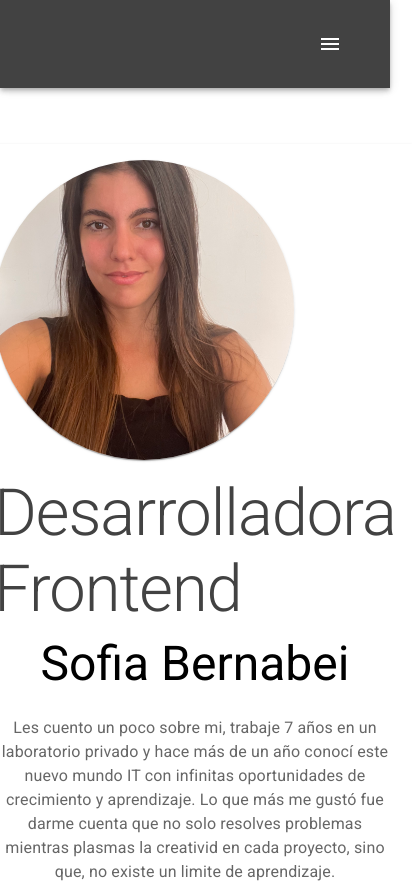
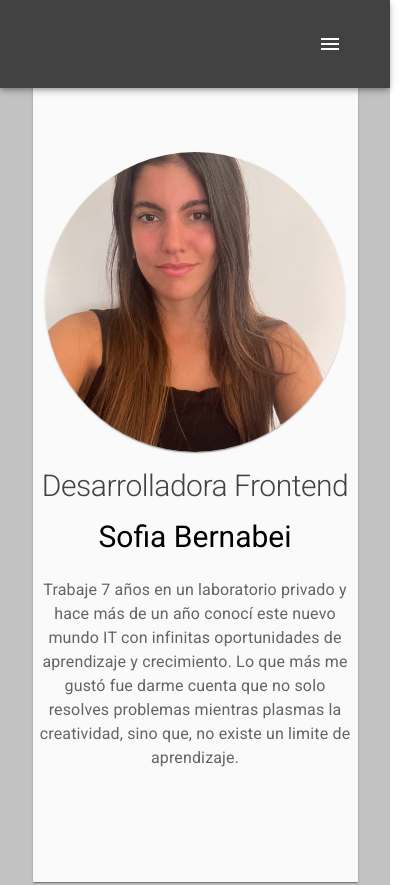
Before and after one commit to SOFIABERNABEICEJAS/Porfolio-SB, a React (Create React App) app: page / in a window 390 px wide. Shown: the top 885 px of the page, 412 px wide, since content can reach past the window. Built offline with nearby package versions, Linux system fonts and the light colour scheme.

Commit message:
cambio del color de fondo, sobreMi responsive

```diff
--- a/src/componentes/Conocimientos.js
+++ b/src/componentes/Conocimientos.js
@@ -21,6 +21,7 @@ const Conocimientos = () => {
 			sx={{
 				display: "flex",
 				justifyContent: "center",
+				backgroundColor: "#c2c2c2",
 			}}
 		>
 			<Grid
--- a/src/componentes/Contacto.js
+++ b/src/componentes/Contacto.js
@@ -17,6 +17,7 @@ const Contacto = () => {
 			sx={{
 				display: "flex",
 				justifyContent: "center",
+				backgroundColor: "#c2c2c2",
 			}}
 		>
 			<Typography
@@ -43,6 +44,7 @@ const Contacto = () => {
 					justifyContent: "center",
 					flexWrap: "wrap",
 					boxShadow: 2,
+					backgroundColor: "#fafafa",
 				}}
 			>
 				<Grid
--- a/src/componentes/Proyectos.js
+++ b/src/componentes/Proyectos.js
@@ -19,6 +19,7 @@ const Proyectos = () => {
 			sx={{
 				display: "flex",
 				justifyContent: "center",
+				backgroundColor: "#c2c2c2",
 			}}
 		>
 			<Grid
--- a/src/componentes/SobreMi.js
+++ b/src/componentes/SobreMi.js
@@ -14,26 +14,32 @@ const SobreMi = () => {
 			sx={{
 				display: "flex",
 				justifyContent: "center",
+				backgroundColor: "#c2c2c2",
 			}}
 		>
 			<Grid
 				item
+				xs={10}
 				sx={{
-					mt: 18,
-					mb: 10,
+					pt: 18,
+					pb: 10,
 					display: "flex",
-					justifyContent: "center",
+					alignItems: "center",
+					flexWrap: "wrap",
 					boxShadow: 1,
-					display: {
-						xs: "column",
-					},
+					backgroundColor: "#fafafa",
 				}}
 			>
 				<Grid
+					xs={12}
+					sm={12}
+					md={4}
+					lg={4}
+					xl={4}
 					sx={{
-						m: 2,
+						m: 1,
 						display: "flex",
-						flexDirection: "column",
+						justifyContent: "center",
 					}}
 				>
 					<Card sx={{ width: 300, borderRadius: 900 }}>
@@ -47,13 +53,34 @@ const SobreMi = () => {
 				</Grid>
 
 				<Grid
+					xs={12}
+					sm={10}
+					md={7}
+					lg={7}
+					xl={7}
 					sx={{
-						m: 2,
 						display: "flex",
 						flexDirection: "column",
+						alignItems: "center",
+						textAlign: "center",
 					}}
 				>
-					<Typography variant="h1" sx={{ color: "#424242", fontSize: 65 }}>
+					<Typography
+						variant="h1"
+						sx={{
+							color: "#424242",
+							fontSize: 60,
+							mt: 1,
+							mb: 1,
+							fontSize: {
+								xl: 60,
+								lg: 60,
+								md: 60,
+								sm: 35,
+								xs: 30,
+							},
+						}}
+					>
 						Desarrolladora Frontend
 					</Typography>
 					<Typography
@@ -61,7 +88,15 @@ const SobreMi = () => {
 						sx={{
 							m: 1,
 							display: "flex",
-							justifyContent: "center",
+							alignItems: "center",
+							textAlign: "center",
+							fontSize: {
+								xl: 60,
+								lg: 60,
+								md: 50,
+								sm: 35,
+								xs: 30,
+							},
 						}}
 					>
 						Sofia Bernabei
@@ -71,15 +106,15 @@ const SobreMi = () => {
 						color="text.secondary"
 						sx={{
 							mt: 2,
+							mb: 4,
 							textAlign: "center",
 						}}
 					>
-						Les cuento un poco sobre mi, trabaje 7 años en un laboratorio
-						privado y hace más de un año conocí este nuevo mundo IT con
-						infinitas oportunidades de crecimiento y aprendizaje. Lo que más me
-						gustó fue darme cuenta que no solo resolves problemas mientras
-						plasmas la creativid en cada proyecto, sino que, no existe un limite
-						de aprendizaje.
+						Trabaje 7 años en un laboratorio privado y hace más de un año conocí
+						este nuevo mundo IT con infinitas oportunidades de aprendizaje y
+						crecimiento. Lo que más me gustó fue darme cuenta que no solo
+						resolves problemas mientras plasmas la creatividad, sino que, no
+						existe un limite de aprendizaje.
 					</Typography>
 				</Grid>
 			</Grid>
--- a/src/componentes/TarjetaProyecto.js
+++ b/src/componentes/TarjetaProyecto.js
@@ -15,6 +15,7 @@ const TarjetaProyecto = ({ imagen, titulo, link }) => {
 			sx={{
 				minWidth: 275,
 				m: 4,
+				boxShadow: 1,
 				":hover": {
 					boxShadow: 3,
 				},
```
